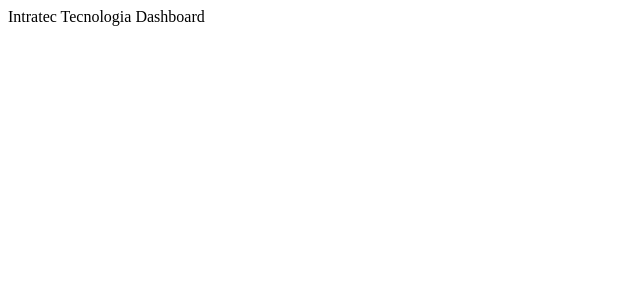
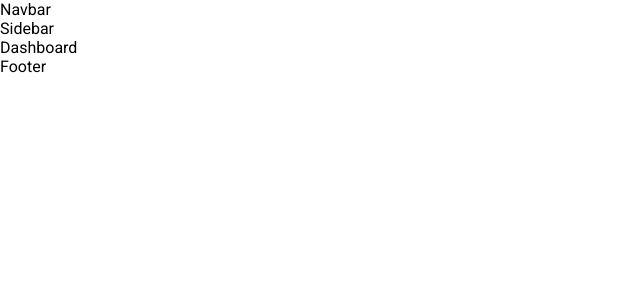
Before and after one commit to valdir-ti/intratec-web-vite, a React (Vite) app: page / in a window 1280 px wide. Shown: the top 300 px of the page, without its empty margins (0-640 px from the left). Built offline with nearby package versions, Linux system fonts and the light colour scheme.

Commit message:
feat: create empty components

```diff
--- a/index.html
+++ b/index.html
@@ -6,6 +6,12 @@
     <link href="/favicon-16x16.png" rel="icon" type="image/png" sizes="16x16" />
     <link href="/favicon-32x32.png" rel="icon" type="image/png" sizes="32x32" />
     <link rel="apple-touch-icon" href="/apple-touch-icon.png" />
+    <link rel="preconnect" href="https://fonts.googleapis.com" />
+    <link rel="preconnect" href="https://fonts.gstatic.com" crossorigin />
+    <link
+      href="https://fonts.googleapis.com/css2?family=Roboto:wght@100;400;700&display=swap"
+      rel="stylesheet"
+    />
     <meta name="viewport" content="width=device-width, initial-scale=1.0" />
     <title>Intratec Tecnologia - Vite</title>
     <meta
--- a/package.json
+++ b/package.json
@@ -18,6 +18,7 @@
     "@vitejs/plugin-react": "^3.0.0",
     "typescript": "^4.9.3",
     "vite": "^4.0.0",
-    "vite-plugin-pwa": "^0.14.1"
+    "vite-plugin-pwa": "^0.14.1",
+    "sass": "^1.57.1"
   }
 }
--- /dev/null
+++ b/src/App.scss
@@ -0,0 +1,4 @@
+.App {
+  width: 100vw;
+  height: 100vh;
+}
--- a/src/App.tsx
+++ b/src/App.tsx
@@ -1,5 +1,19 @@
+import { Dashboard } from "./components/Dashboard";
+import { Footer } from "./components/Footer";
+import { Navbar } from "./components/Navbar";
+import { Sidebar } from "./components/Sidebar";
+
+import "./App.scss";
+
 function App() {
-  return <div>Intratec Tecnologia Dashboard</div>;
+  return (
+    <div className="App">
+      <Navbar />
+      <Sidebar />
+      <Dashboard />
+      <Footer />
+    </div>
+  );
 }
 
 export default App;
--- /dev/null
+++ b/src/components/Dashboard/index.tsx
@@ -0,0 +1,3 @@
+export const Dashboard = () => {
+  return <div>Dashboard</div>;
+};
--- /dev/null
+++ b/src/components/Footer/index.tsx
@@ -0,0 +1,3 @@
+export const Footer = () => {
+  return <div>Footer</div>;
+};
--- /dev/null
+++ b/src/components/Navbar/index.tsx
@@ -0,0 +1,3 @@
+export const Navbar = () => {
+  return <div>Navbar</div>;
+};
--- /dev/null
+++ b/src/components/Sidebar/index.tsx
@@ -0,0 +1,3 @@
+export const Sidebar = () => {
+  return <div>Sidebar</div>;
+};
--- /dev/null
+++ b/src/index.scss
@@ -0,0 +1,10 @@
+* {
+  margin: 0;
+  padding: 0;
+}
+
+html,
+body {
+  box-sizing: border-box;
+  font-family: "Roboto", sans-serif;
+}
--- a/src/main.tsx
+++ b/src/main.tsx
@@ -1,6 +1,7 @@
 import React from "react";
 import ReactDOM from "react-dom/client";
 import App from "./App";
+import "./index.scss";
 
 ReactDOM.createRoot(document.getElementById("root") as HTMLElement).render(
   <React.StrictMode>
```
Also changed, not shown: 1 other file (tests, documents, lock files or other folders).
